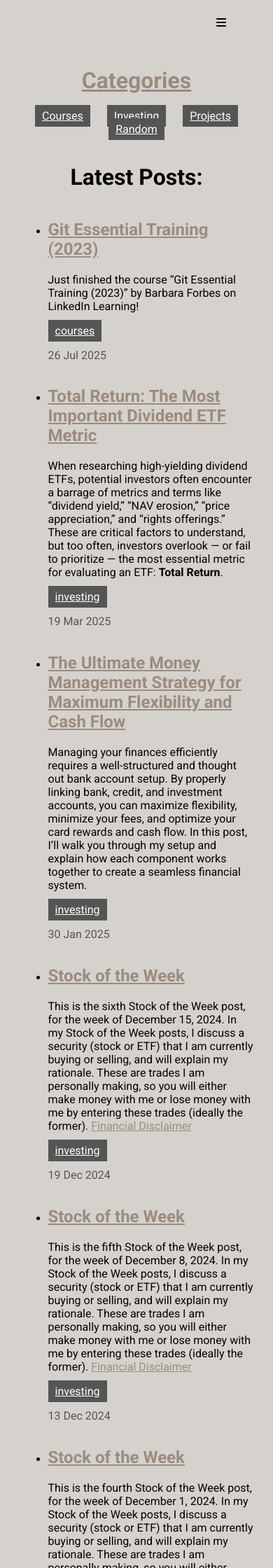
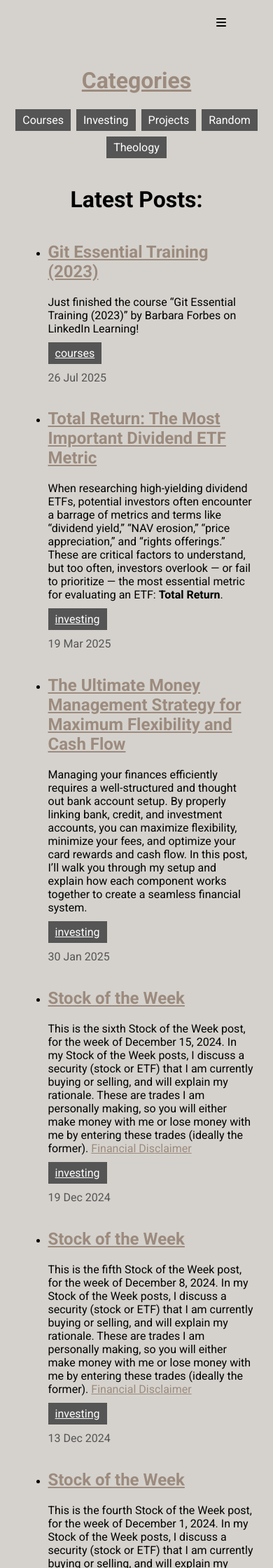
Before and after one commit to Francis-McKee/francis-mckee.github.io, a Jekyll site: the page built from blog.html, in a window 390 px wide. Shown: the top 2240 px of the page at 70% size. Built offline with Jekyll 4.4.1, drawn with Linux system fonts in a browser that asks for light colours; nearby versions of some CDN libraries.

Commit message:
updated blog and category CSS

```diff
--- a/_layouts/category.html
+++ b/_layouts/category.html
@@ -1,6 +1,8 @@
 ---
 layout: default
 ---
+
+<link rel="stylesheet" href="/css/category.css" type="text/css">
 
 <head>
 
--- a/blog.html
+++ b/blog.html
@@ -10,10 +10,9 @@ title: Blog
 
 <h1><a href="/categories.html">Categories</a></h1>
 <ul class="category-links">
-  {% for category in site.categories %}
-
-    <li><a href="{{ category.url }}">{{ category.name }}</a></li>
-
+  {% assign sorted_categories = site.categories | sort %}
+  {% for category in sorted_categories %}
+    <li> <a href="{{ category.url }}">{{ category.name }}</a> </li>
   {% endfor %}
 </ul>
 <br>
--- a/categories.html
+++ b/categories.html
@@ -3,7 +3,9 @@ layout: default
 title: Categories
 ---
 
-<h1>Categories:</h1>
+<link rel="stylesheet" href="/css/category.css" type="text/css">
+
+<h1> Categories: </h1>
 
 <ul>
     {% for category in site.categories %}
--- a/css/blog.css
+++ b/css/blog.css
@@ -64,3 +64,30 @@ h1 {
       width: 90%;
     }
 }
+
+@media screen and (max-width: 425px) { /* mobile phones only - no tablets */
+  .category-links {
+    display: flex;
+    flex-wrap: wrap;
+    justify-content: center;
+    gap: 8px; /* consistent spacing between items */
+    padding: 0;
+    margin: 0 auto;
+  }
+
+  .category-links li {
+    display: inline-flex;
+    margin: 0; /* use gap instead */
+  }
+
+  .category-links a {
+    color: white;
+    background-color: #555;
+    padding: 6px 10px;
+    text-decoration: none;
+  }
+
+  .category-links a:hover {
+    background-color: #9C8B7E;
+  }
+}
```
Also changed, not shown: _categories/theology.md (added, +5 -0 lines), css/category.css (added, +8 -0 lines), 5 other files.
